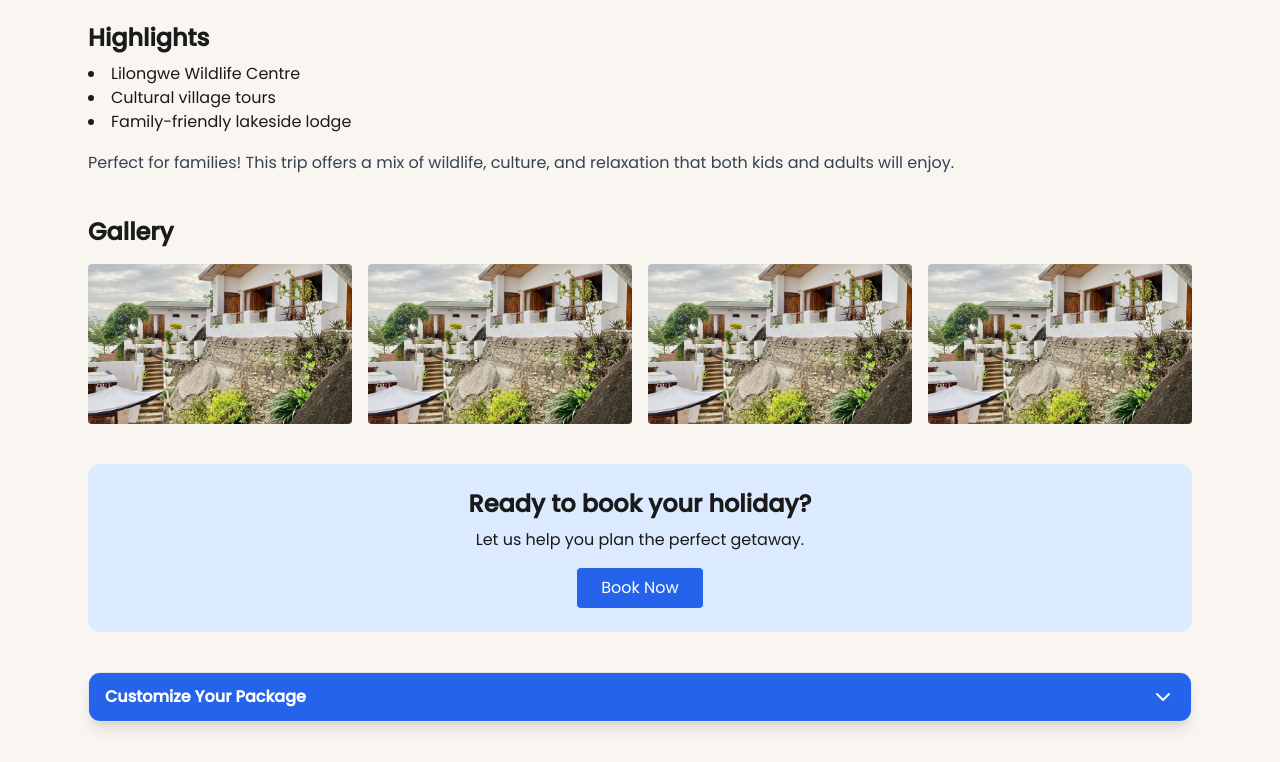
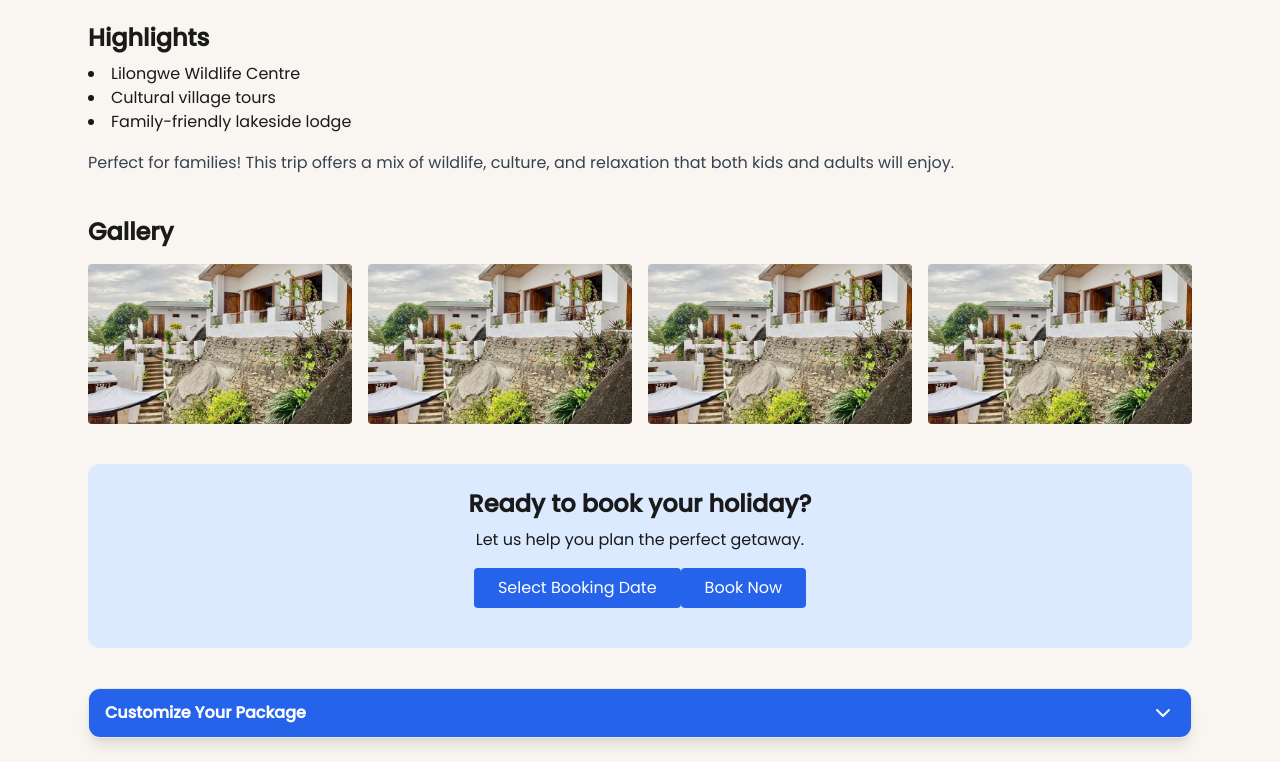
Before and after one commit to Gabriel265/malawi-holidays, a Next.js app: page /holidays/family-fun-culture-trip in a window 1280 px wide. Shown: the part 410-1172 px from the top of the page. Built offline with nearby package versions, Linux system fonts and the light colour scheme.

Commit message:
holiday slug

```diff
--- a/src/pages/holidays/[slug].js
+++ b/src/pages/holidays/[slug].js
@@ -1,4 +1,4 @@
-import React from "react";
+import React, { useState } from "react";
 import { useRouter } from "next/router";
 import packageData from "@/data/package-data";
 import carHireData from "@/data/carhire-data";
@@ -8,6 +8,8 @@ import FullCustomizationPanel from "@/components/FullCustomizationPanel";
 const HolidayPackagePage = () => {
   const router = useRouter();
   const { slug } = router.query;
+  const [calendarOpen, setCalendarOpen] = useState(false);
+  const [selectedDate, setSelectedDate] = useState("");
 
   const packageItem = packageData.find((item) => item.slug === slug);
 
@@ -59,7 +61,34 @@ const HolidayPackagePage = () => {
       <div className="mb-10 bg-blue-100 p-6 rounded-xl text-center">
         <h2 className="text-2xl font-bold mb-2">Ready to book your holiday?</h2>
         <p className="mb-4">Let us help you plan the perfect getaway.</p>
-        <button className="bg-blue-600 text-white px-6 py-2 rounded hover:bg-blue-700">
+
+        {/* Toggle Calendar Button */}
+        <button
+          onClick={() => setCalendarOpen(!calendarOpen)}
+          className="mb-4 bg-blue-600 text-white px-6 py-2 rounded hover:bg-blue-700 transition"
+          aria-expanded={calendarOpen}
+          aria-controls="booking-calendar"
+        >
+          {calendarOpen ? "Hide Calendar" : "Select Booking Date"}
+        </button>
+
+        {/* Collapsible Calendar */}
+        {calendarOpen && (
+          <div id="booking-calendar" className="mb-4">
+            <input
+              type="date"
+              value={selectedDate}
+              onChange={(e) => setSelectedDate(e.target.value)}
+              className="p-2 rounded border border-gray-300"
+              min={new Date().toISOString().split("T")[0]} // Disable past dates
+            />
+            {selectedDate && (
+              <p className="mt-2 text-green-700">Selected date: {selectedDate}</p>
+            )}
+          </div>
+        )}
+
+        <button className="bg-blue-600 text-white px-6 py-2 rounded hover:bg-blue-700 transition">
           Book Now
         </button>
       </div>
```
